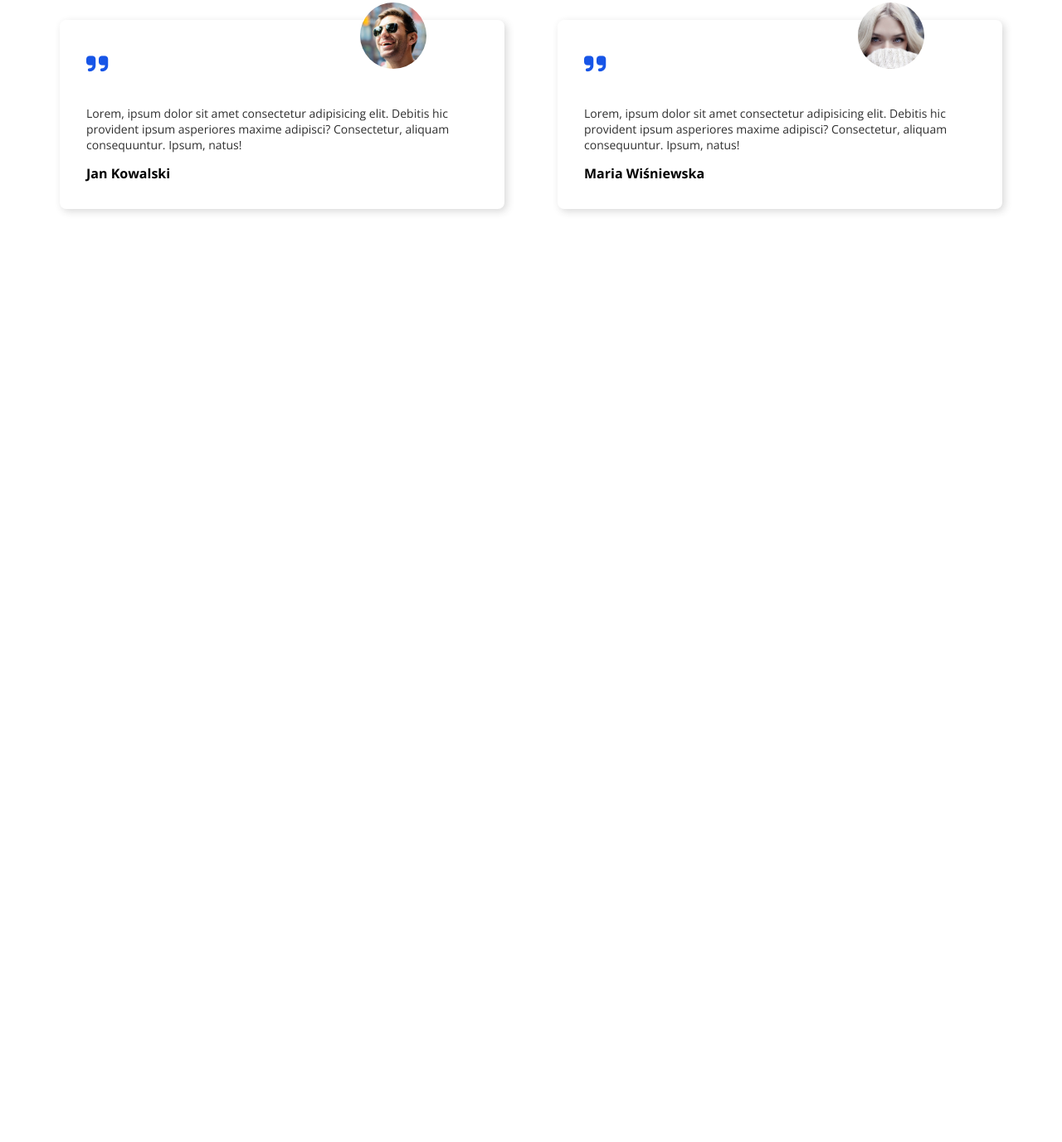
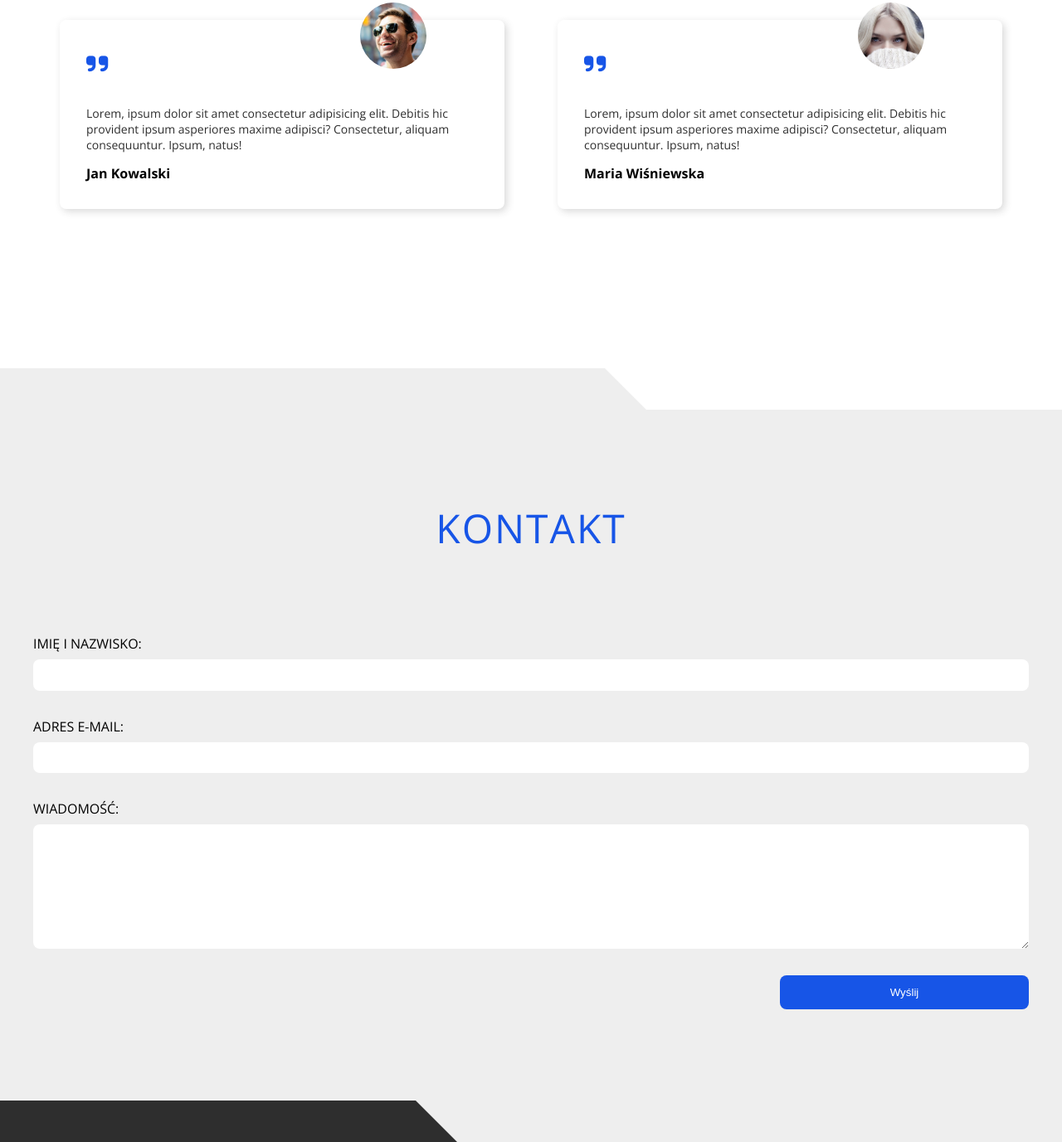
Before and after one commit to kacperchachula/ProjectMMCSchool, a plain HTML site: page index.html in a window 1280 px wide. Shown: the part 6524-7901 px from the top of the page at 83% size. Before the commit the page ends 6968 px from the top, so only its background shows below. Drawn offline with nearby package versions, Linux system fonts and the light colour scheme.

Commit message:
added contact section

```diff
--- a/index.html
+++ b/index.html
@@ -244,6 +244,35 @@
 
         </section>
 
+        <section id="contact" class="contact section-padding section white-section">
+
+            <div class="white-block white-block-left"></div>
+            <div class="white-block white-block-right"></div>
+
+            <h2 class="section-heading">Kontakt</h2>
+
+            <div class="wrapper">
+
+                <form class="contact__form">
+
+                    <div class="contact__form-top">
+                        <label for="name" class="contact__form-label">Imię i nazwisko:</label>
+                        <input type="text" class="contact__form-input" id="name">
+
+                        <label for="email" class="contact__form-label">Adres e-mail:</label>
+                        <input type="text" id="email" class="contact__form-input">
+                    </div>
+
+                    <label for="msg" class="contact__form-label">Wiadomość:</label>
+                    <textarea id="msg" class="contact__form-textarea"></textarea>
+
+                    <button type="submit" class="contact__form-btn btn-special-animation">Wyślij</button>
+
+                </form>
+            </div>
+        </section>
+
+
 
 
     </main>
--- a/sass/_mixins.scss
+++ b/sass/_mixins.scss
@@ -27,3 +27,11 @@
 	left: 50%;
 	transform: translateX(-50%);
 }
+
+@mixin contactForm{
+	margin-bottom: 2em;
+	padding: 0.6em 1.2em;
+	border: none;
+	border-radius: 8px;
+	font-size: 1.6rem;
+}
--- a/sass/main.scss
+++ b/sass/main.scss
@@ -400,32 +400,32 @@ body {
 //! REVIEWS
 
 @media (max-width: 767px) {
-	.reviews.section-padding{
+	.reviews.section-padding {
 		padding: 6em 0;
 	}
 }
 
-.reviews{
-	&__box{
+.reviews {
+	&__box {
 		position: relative;
 		margin: 2em;
 		padding: 2em;
 		border-radius: 8px;
 		box-shadow: 3px 3px 10px rgba(46, 46, 46, 0.18);
-		transition: transform .3s;
+		transition: transform 0.3s;
 
-		&:hover{
-			transform: scale(.95);
+		&:hover {
+			transform: scale(0.95);
 		}
 	}
 
-	&__box-img{
+	&__box-img {
 		position: absolute;
 		top: 8%;
 		left: 75%;
 		transform: translate(-50%, -50%);
 
-		img{
+		img {
 			width: 80px;
 			height: 80px;
 			object-fit: cover;
@@ -433,20 +433,67 @@ body {
 		}
 	}
 
-	&__box-quote{
+	&__box-quote {
 		margin-bottom: 1em;
 		font-size: 3rem;
 		color: colors.$main-color;
 	}
 
-	&__box-text{
+	&__box-text {
 		margin-bottom: 1em;
 		font-size: 1.4rem;
 		color: colors.$dark;
 	}
+}
 
+//! CONTACT
 
+.contact {
+	position: relative;
+	background-color: colors.$light-white;
+	overflow: hidden;
 
+	.white-block-left {
+		background-color: colors.$dark;
+	}
+
+	&__form,
+	&__form-top {
+		display: flex;
+		flex-direction: column;
+	}
+
+	&__form-label {
+		margin-bottom: 0.5em;
+		text-transform: uppercase;
+	}
+
+	&__form-input {
+		@include mixins.contactForm;
+	}
+
+	&__form-textarea {
+		@include mixins.contactForm;
+		max-width: 100%;
+		width: 100%;
+		min-height: 150px;
+	}
+
+	&__form-btn{
+		align-self: flex-end;
+		padding: 1em;
+		width: 100%;
+		max-width: 300px;
+		color: colors.$pure-white;
+		border: none;
+		border-radius: 8px;
+		background-color: colors.$main-color;
+		cursor: pointer;
+
+		&::before{
+			background-color: colors.$secondary-color;
+		}
+	}
 }
 
 // !================================
@@ -497,18 +544,18 @@ body {
 				}
 			}
 
-            &-info{
+			&-info {
 				display: flex;
 				flex-direction: column;
 				justify-content: space-between;
 			}
 
-            &-heading{
+			&-heading {
 				margin-bottom: 0.5em;
 				font-size: 3.6rem;
 			}
 
-            &-btn{
+			&-btn {
 				padding: 1em;
 			}
 		}
@@ -621,16 +668,16 @@ body {
 		}
 	}
 
-    .offers{
+	.offers {
 		background-image: colors.$blue-gradient, url(../img/maldives-3220702.jpg);
 
-        &-option{
-            &-img{
+		&-option {
+			&-img {
 				object-fit: cover;
 				height: 300px;
 			}
 
-            &-text{
+			&-text {
 				font-size: 1.5rem;
 			}
 		}
```
Also changed, not shown: css/main.css, 1 other file. Lines whose indentation alone changed are shown as unchanged.
